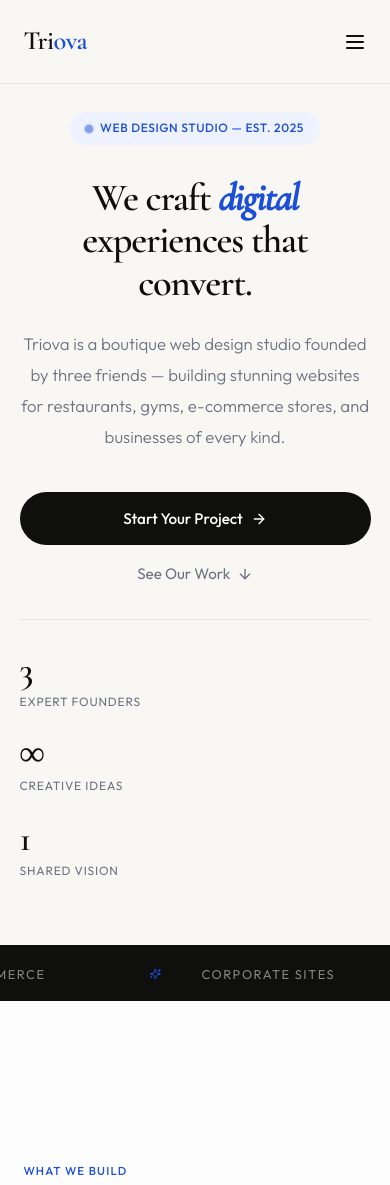
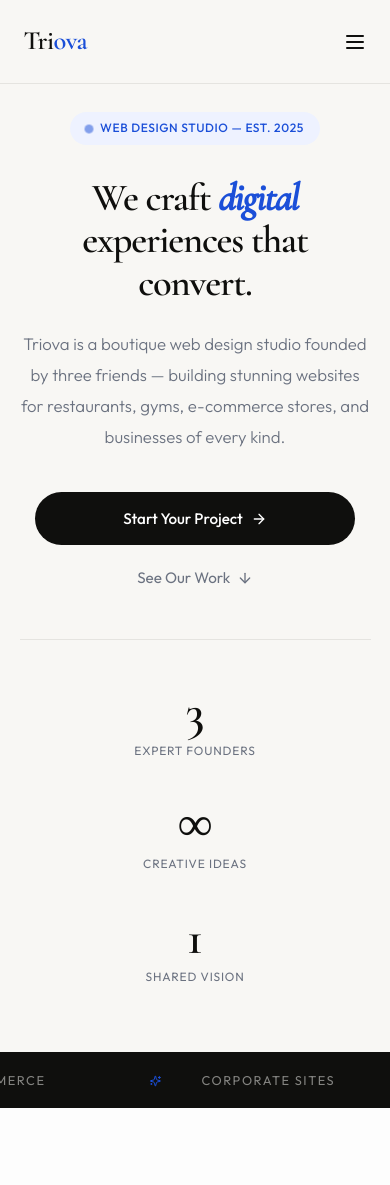
Before and after one commit to Vinoth-46/Studios, a React (Vite) app: page / in a window 390 px wide. Shown: the top 1185 px of the page. Built offline with nearby package versions, Linux system fonts and the light colour scheme.

Commit message:
fix_files

```diff
--- a/src/index.css
+++ b/src/index.css
@@ -174,10 +174,11 @@ nav.scrolled {
 }
 .btn-ghost:hover { color: var(--text); }
 .hero-stats {
-  display: flex; gap: 3.5rem;
-  margin-top: 4rem; padding-top: 3rem;
+  display: flex; gap: 4rem;
+  margin-top: 5rem; padding-top: 3.5rem;
   border-top: 1px solid var(--border);
   width: 100%; justify-content: center;
+  text-align: center;
 }
 .stat-num {
   font-family: 'Cormorant Garamond', serif;
@@ -718,10 +719,10 @@ section { padding: 6rem 6%; }
   section { padding: 4rem 5%; }
   .hero { padding: 7rem 5% 4rem; }
   .hero h1 { font-size: clamp(2.4rem, 8vw, 3rem); line-height: 1.1; }
-  .hero-actions { flex-direction: column; width: 100%; align-items: stretch; }
-  .hero-actions .btn-primary, .hero-actions .btn-ghost { justify-content: center; }
-  .hero-stats { flex-direction: column; gap: 1.5rem; margin-top: 2rem; padding-top: 2rem; }
-  .stat-num { font-size: 2.2rem; }
+  .hero-actions { flex-direction: column; width: 100%; align-items: center; gap: 1.25rem; }
+  .hero-actions .btn-primary, .hero-actions .btn-ghost { width: 100%; max-width: 320px; justify-content: center; }
+  .hero-stats { flex-direction: column; gap: 2.5rem; margin-top: 3rem; padding-top: 3rem; align-items: center; }
+  .stat-num { font-size: 3rem; }
   .sec-title { font-size: clamp(1.8rem, 6vw, 2.5rem); }
   .team-grid { grid-template-columns: 1fr; gap: 2rem; }
   .port-grid { grid-template-columns: 1fr; }
```
